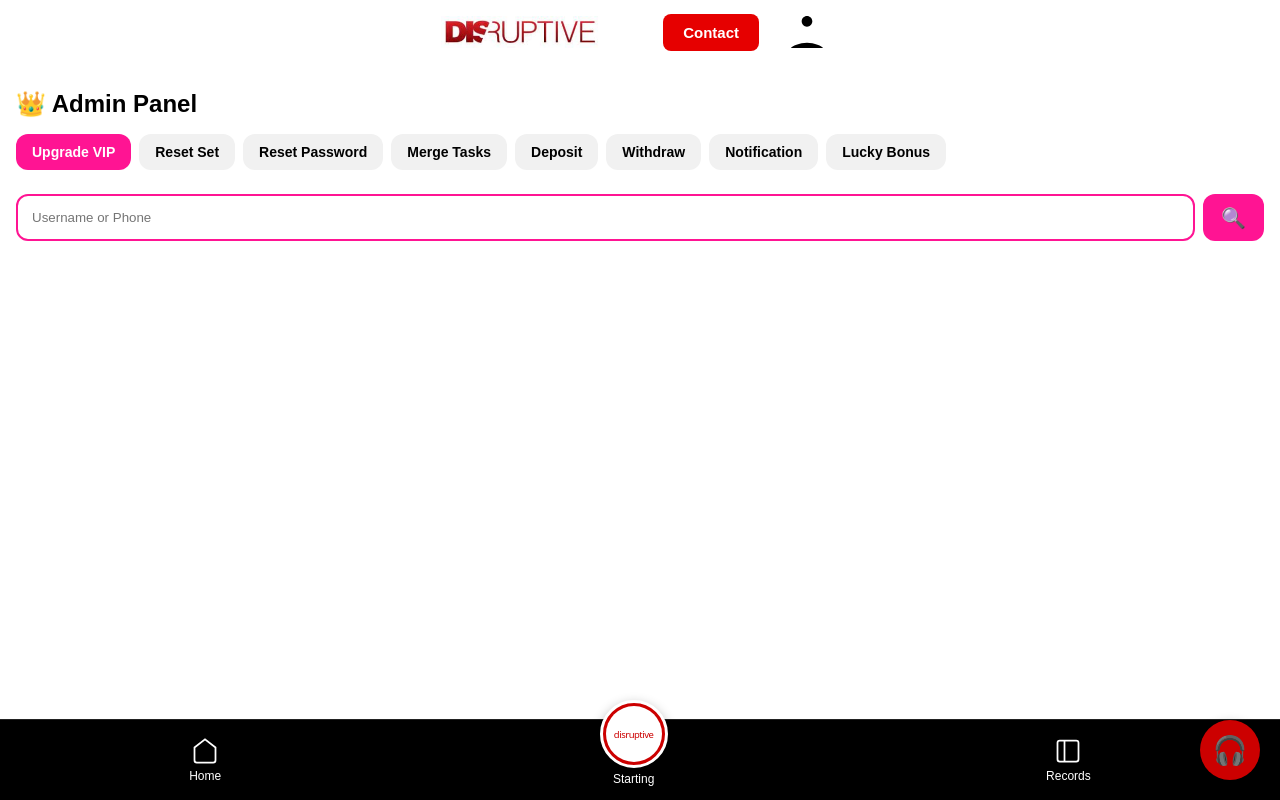
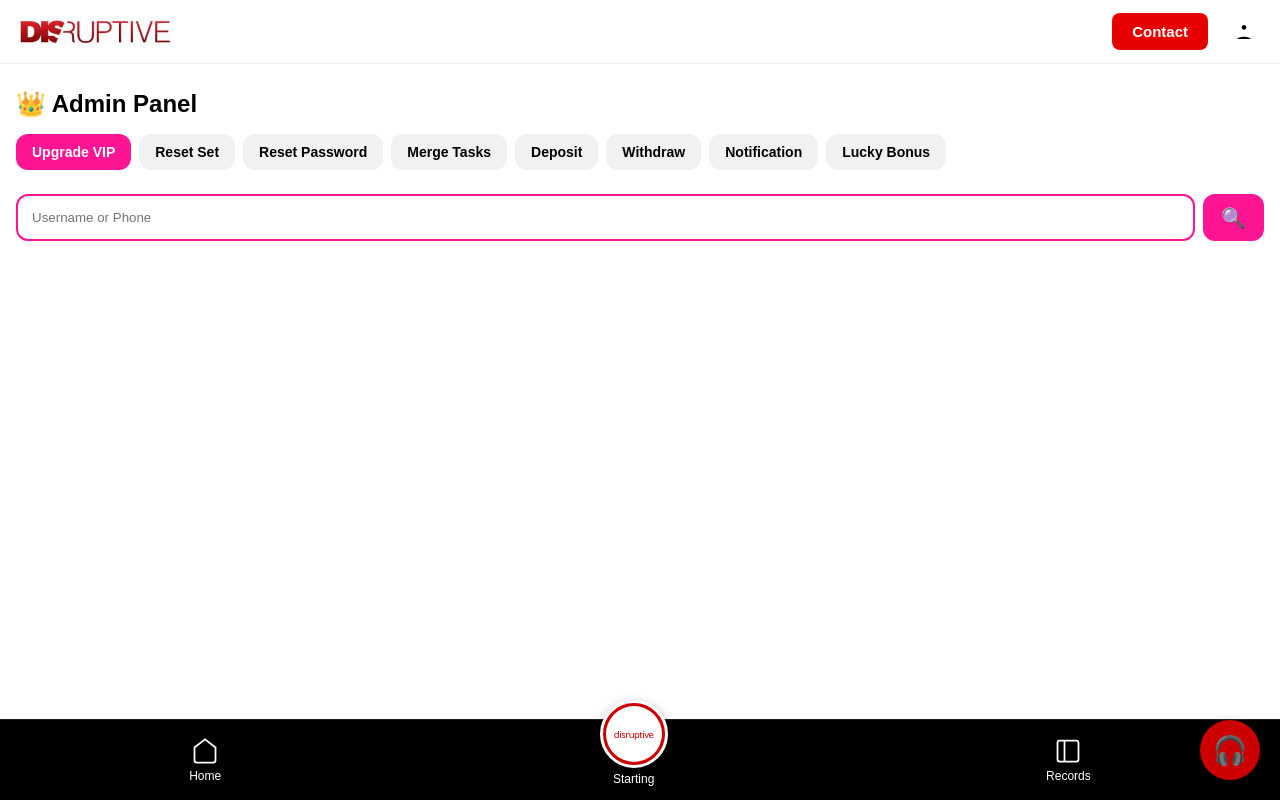
Before and after one commit to Molly256/disruptivewebsite, a Next.js app: page /admin in a window 1280 px wide. Built offline with nearby package versions, Linux system fonts and the light colour scheme.

Commit message:
fix: carousel full width, no grey overlay

```diff
--- a/components/AppHeader.js
+++ b/components/AppHeader.js
@@ -13,14 +13,23 @@ export default function AppHeader() {
       alignItems: 'center',
       padding: '0 16px',
       height: '64px',
-      borderBottom: 'none',
+      borderBottom: '1px solid #F0F0F0', // CHANGED: add subtle line
       position: 'fixed',
       top: 0,
-      left: '50%', // CENTER IT
-      transform: 'translateX(-50%)', // CENTER IT
+      left: 0,                    // CHANGED: was '50%'
+      width: '100%',              // CHANGED: full width
+      maxWidth: '100%',           // CHANGED: was 430px
+      zIndex: 99999,
+      boxSizing: 'border-box'
+    }}>
+      <div style={{
+        display: 'flex',
+        alignItems: 'center',
+        height: '100%',
         width: '100%',
-      maxWidth: '430px', // LOCK TO PHONE WIDTH
-      zIndex: 99999
+        maxWidth: '1400px',         // CHANGED: content max width for desktop
+        margin: '0 auto',           // CHANGED: center content inside full width header
+        justifyContent: 'space-between'
       }}>
         <div style={{
           display: 'flex',
@@ -66,19 +75,20 @@ export default function AppHeader() {
           <div
             onClick={() => router.push('/profile')}
             style={{
-            width: '64px',
-            height: '64px',
+              width: '40px',              // CHANGED: was 64px, too big
+              height: '40px',             // CHANGED: was 64px
               cursor: 'pointer',
               display: 'flex',
               alignItems: 'center',
               justifyContent: 'center'
             }}
           >
-          <svg width="64" height="64" viewBox="0 0 24 24" fill="#000">
+            <svg width="28" height="28" viewBox="0 0 24 24" fill="#000"> {/* CHANGED: was 64 */}
               <path d="M12 6C13.1 6 14 6.9 14 8C14 9.1 13.1 10 12 10C10.9 10 10 9.1 10 8C10 6.9 10.9 6 12 6ZM12 16C14.7 16 17.8 17.29 18 18H6C6.23 17.28 9.31 16 12 16Z"/>
             </svg>
           </div>
         </div>
       </div>
+    </div>
   )
 }
```
Also changed, not shown: app/starting/page.js (+5 -3 lines), 1 other file (tests, documents, lock files or other folders). Lines whose indentation alone changed are shown as unchanged.
